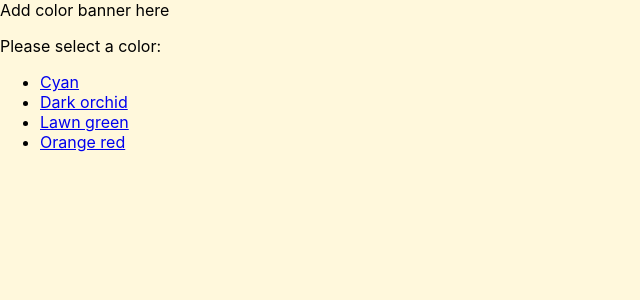
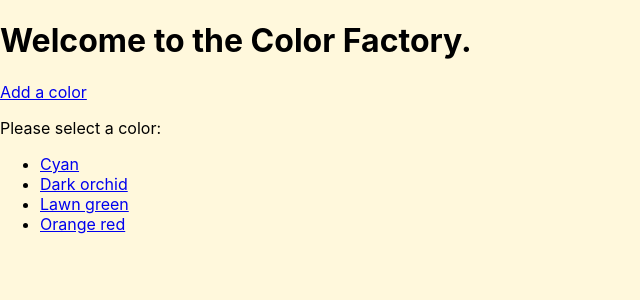
Before and after one commit to iam8/39.2-pt2-react-router-patterns, a React (Create React App) app: page /colors in a window 1280 px wide. Shown: the top 300 px of the page, without its empty margins (0-640 px from the left). Built offline with nearby package versions, Linux system fonts and the light colour scheme.

Commit message:
Display h1 header and link to add new color

```diff
--- a/src/AddColorBanner.js
+++ b/src/AddColorBanner.js
@@ -1,4 +1,5 @@
 import React from "react";
+import { Link } from "react-router-dom";
 
 import "./AddColorBanner.css";
 
@@ -7,7 +8,13 @@ function AddColorBanner () {
 
     return (
         <div className="AddColorBanner">
-            Add color banner here
+
+            <h1 className="AddColorBanner-heading">Welcome to the Color Factory.</h1>
+
+            <Link to="/colors/new">
+                Add a color
+            </Link>
+
         </div>
     )
 }
```
